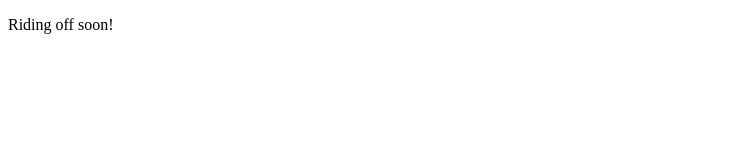
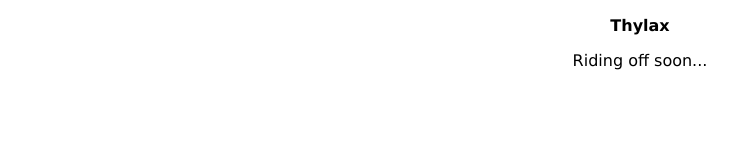
Before and after one commit to 07yazza/sustainable_bicycles, a plain HTML site: page index.html in a window 1280 px wide. Shown: the whole page, without its empty margins (0-745 px from the left). Drawn offline with Linux system fonts and the light colour scheme.

Commit message:
Update index.html

```diff
--- a/index.html
+++ b/index.html
@@ -1,6 +1,7 @@
 <!DOCTYPE html>
 <html>
-  <body>
-    <p>Riding off soon!</p>
+  <body style="text-align: center; margin-left: auto; margin-right: auto; margin-top: auto; margin-bottom: auto">
+    <p style="font-family: Verdana; size: 40px"><b>Thylax</b></p>
+    <p style="font-family: Verdana; size: 24px">Riding off soon...</p>
   </body>
 </html>
```
